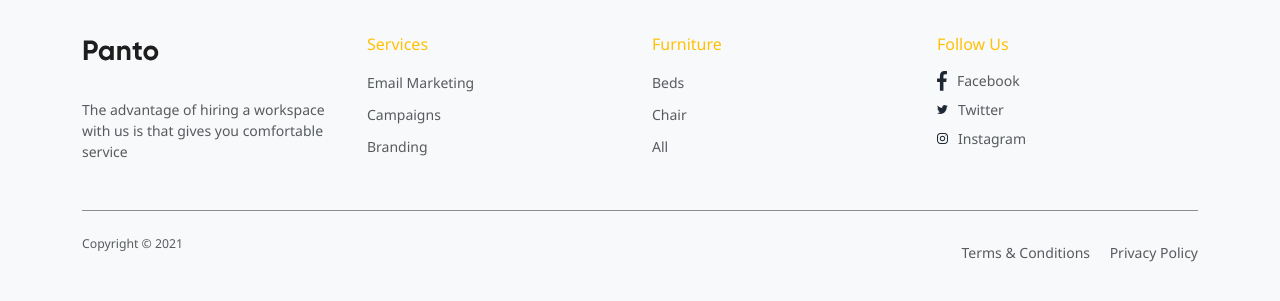
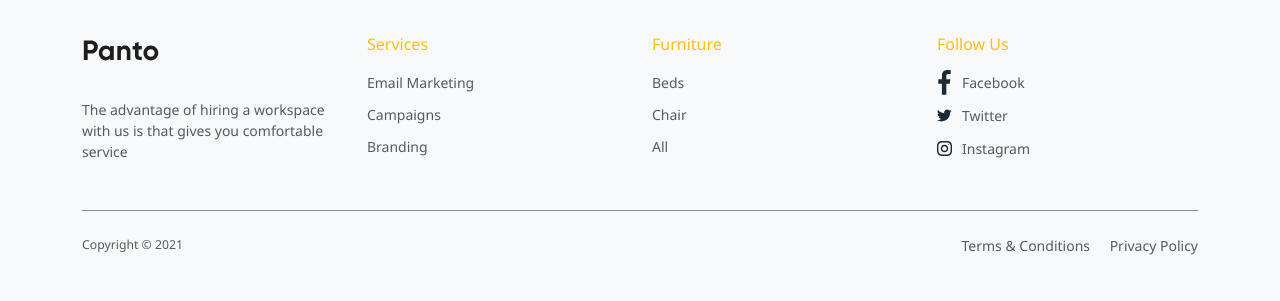
Before and after one commit to nickkbell/frontend_final, a plain HTML site: page index.html in a window 1280 px wide. Shown: the part 3998-4299 px from the top of the page. Drawn offline with nearby package versions, Linux system fonts and the light colour scheme.

Commit message:
add all files

```diff
--- a/css/styles.scss
+++ b/css/styles.scss
@@ -41,6 +41,10 @@
 
 .more-link img {
     margin-left: 13px;
+}
+
+.more-link:hover img, .text-decoration-none.text-warning:hover img {
+  transform: translateX(5px);
 }
 
 .navbar {
@@ -218,14 +222,13 @@
 }
 
 .list-unstyled li a:hover,
-.d-flex.align-items-center:hover {
+.social-link:hover {
   color: #ffc107 !important;
-  font-weight: 700 !important;
   transition: all 0.2s ease;
 }
 
 .footer-icon {
     padding-right: 10px;
-    max-width: 21px;
-    max-height: 21px;
+    width: 25px;
+    height: 25px;
 }
--- a/index.html
+++ b/index.html
@@ -363,17 +363,17 @@
             <div class="col-md-3">
                 <h6 class="text-warning mb-3">Follow Us</h6>
                 <div class="mb-2">
-                    <a href="#" class="text-decoration-none text-muted small d-flex align-items-center mb-2">
+                    <a href="#" class="text-decoration-none text-muted small d-flex align-items-center mb-2 social-link">
                         <img src="./images/001-facebook.svg" alt="icon" class="footer-icon">  Facebook
                     </a>
                 </div>
                 <div class="mb-2">
-                    <a href="#" class="text-decoration-none text-muted small d-flex align-items-center mb-2">
+                    <a href="#" class="text-decoration-none text-muted small d-flex align-items-center mb-2 social-link">
                         <img src="./images/003-twitter.svg" alt="icon" class="footer-icon"> Twitter
                     </a>
                 </div>
                 <div class="mb-2">
-                    <a href="#" class="text-decoration-none text-muted small d-flex align-items-center">
+                    <a href="#" class="text-decoration-none text-muted small d-flex align-items-center social-link">
                         <img src="./images/004-instagram.svg" alt="icon" class="footer-icon"> Instagram
                     </a>
                 </div>
@@ -382,9 +382,11 @@
 
         <hr class="my-4" style="background-color: #e0e0e0; opacity: 0.5;">
 
-        <div class="d-flex justify-content-between align-items-center small text-muted">
-            <p class="small text-muted">Copyright © 2021</p>
-            <div>
+        <div class="row align-items-center small text-muted">
+            <div class="col-md-6 mb-3 mb-md-0">
+                <p class="small text-muted mb-0">Copyright © 2021</p>
+            </div>
+            <div class="col-md-6 text-md-end">
                 <a href="#" class="text-decoration-none text-muted me-3">Terms & Conditions</a>
                 <a href="#" class="text-decoration-none text-muted">Privacy Policy</a>
             </div>
--- a/js/scripts.js
+++ b/js/scripts.js
@@ -58,65 +58,43 @@ $(document).ready(function(){
 
 
   (function($) { "use strict";
-    // Инициализация после загрузки документа
     $(document).ready(function() {
-
-        // Функция для добавления анимации при открытии/закрытии меню Bootstrap
         $('.navbar-toggler').on('click', function() {
-            // Добавляем/удаляем класс для анимации или дополнительных стилей
             $('body').toggleClass('nav-active');
 
-            // Если нужны дополнительные эффекты при открытии/закрытии меню
             if ($('body').hasClass('nav-active')) {
-                // Действия при открытии меню
-                console.log('Меню открыто');
-
-                // Пример: затемнение фона при открытом меню
                 $('.hero-section').addClass('dimmed');
             } else {
-                // Действия при закрытии меню
-                console.log('Меню закрыто');
-
-                // Удаляем затемнение
                 $('.hero-section').removeClass('dimmed');
             }
         });
 
-        // Закрытие меню при клике по пункту меню (опционально)
         $('.navbar-collapse .nav-link').on('click', function() {
-            if ($(window).width() < 992) { // Только на мобильных
-                $('.navbar-toggler').click(); // Эмулируем клик по кнопке закрытия
+            if ($(window).width() < 992) {
+                $('.navbar-toggler').click();
             }
         });
 
-        // Переключение светлой/темной темы (оставляем без изменений)
         $("#switch").on('click', function () {
             if ($("body").hasClass("light")) {
                 $("body").removeClass("light");
                 $("#switch").removeClass("switched");
 
-                // Дополнительно: меняем цвета в навигации при смене темы
                 updateNavColors(false);
             }
             else {
                 $("body").addClass("light");
                 $("#switch").addClass("switched");
 
-                // Дополнительно: меняем цвета в навигации при смене темы
                 updateNavColors(true);
             }
         });
 
-        // Вспомогательная функция для обновления цветов навигации при смене темы
         function updateNavColors(isLight) {
             if (isLight) {
-                // Светлая тема
                 $('.navbar').addClass('navbar-light').removeClass('navbar-dark');
-                // Другие изменения для светлой темы...
             } else {
-                // Темная тема
                 $('.navbar').addClass('navbar-dark').removeClass('navbar-light');
-                // Другие изменения для темной темы...
             }
         }
     });
```
Also changed, not shown: css/styles.css, 1 other file.
